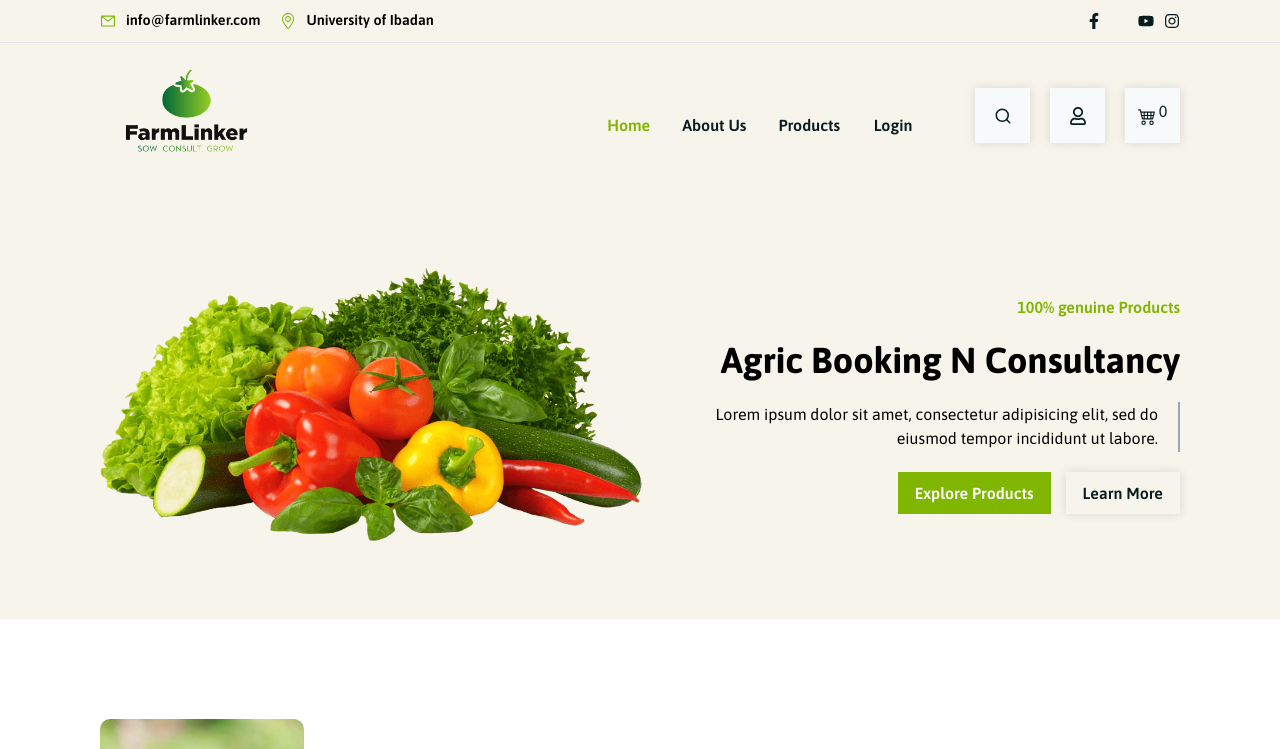
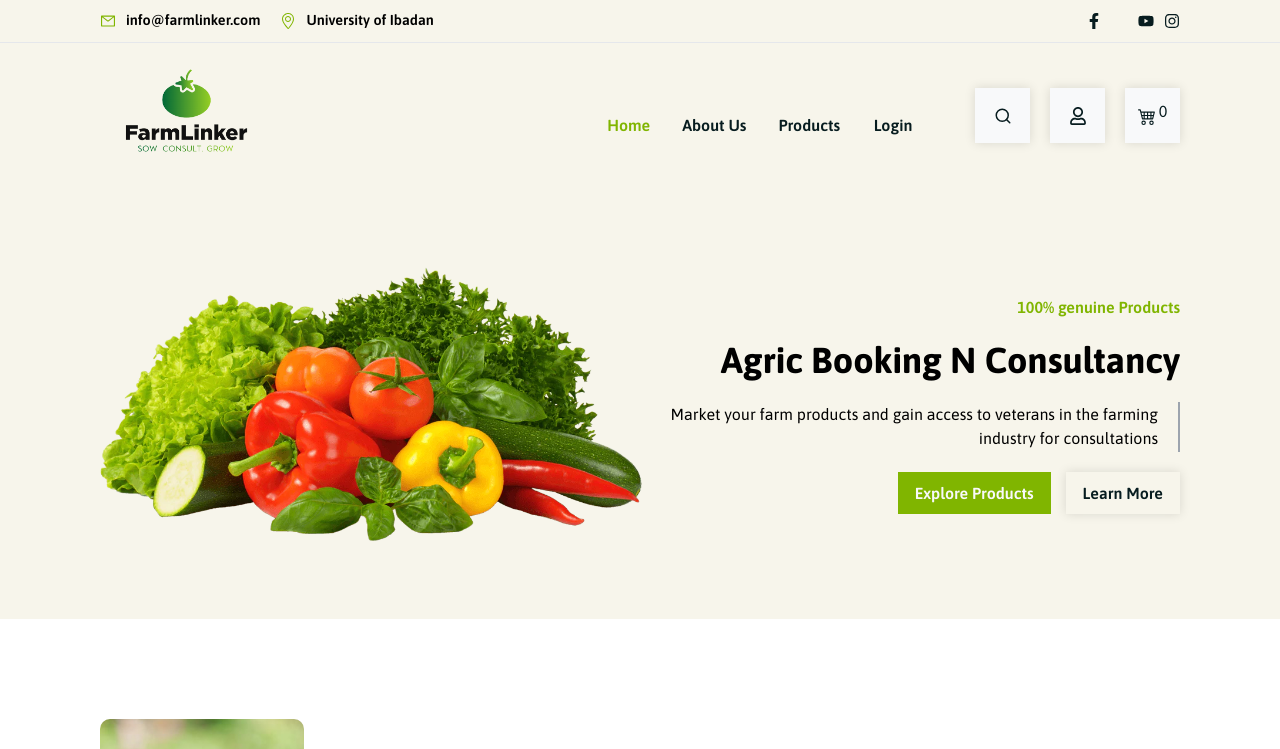
Before and after one commit to p-Smart/FarmLinker, a Next.js app: page / in a window 1280 px wide. Shown: the top 749 px of the page. Built offline with nearby package versions, Linux system fonts and the light colour scheme; some icons are missing.

Commit message:
changed hero section text details

```diff
--- a/src/components/LandingPage/Hero.js
+++ b/src/components/LandingPage/Hero.js
@@ -61,7 +61,7 @@ const Hero = () => {
             }}
             >
             <Typography>
-            Lorem ipsum dolor sit amet, consectetur adipisicing elit, sed do eiusmod tempor incididunt ut labore.
+            Market your farm products and gain access to veterans in the farming industry for consultations
             </Typography>
             <Divider
             sx={{
```
